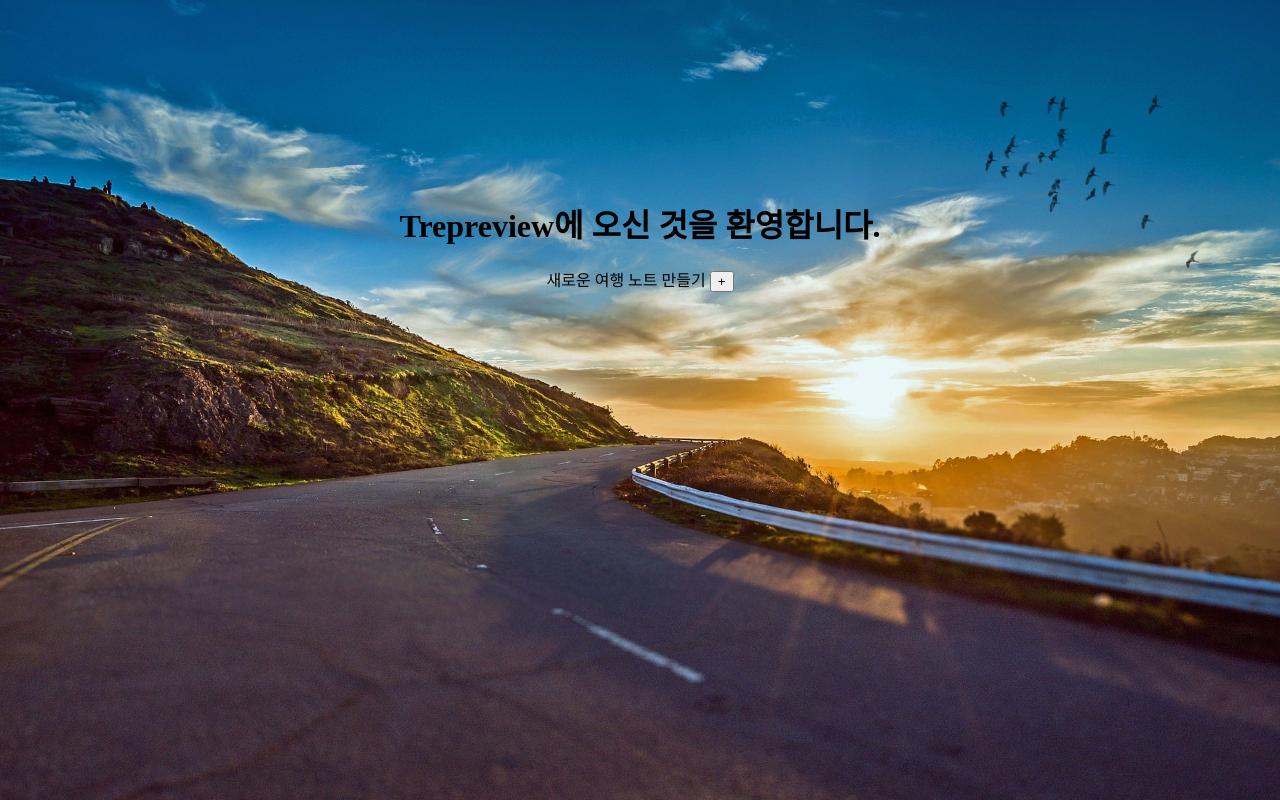
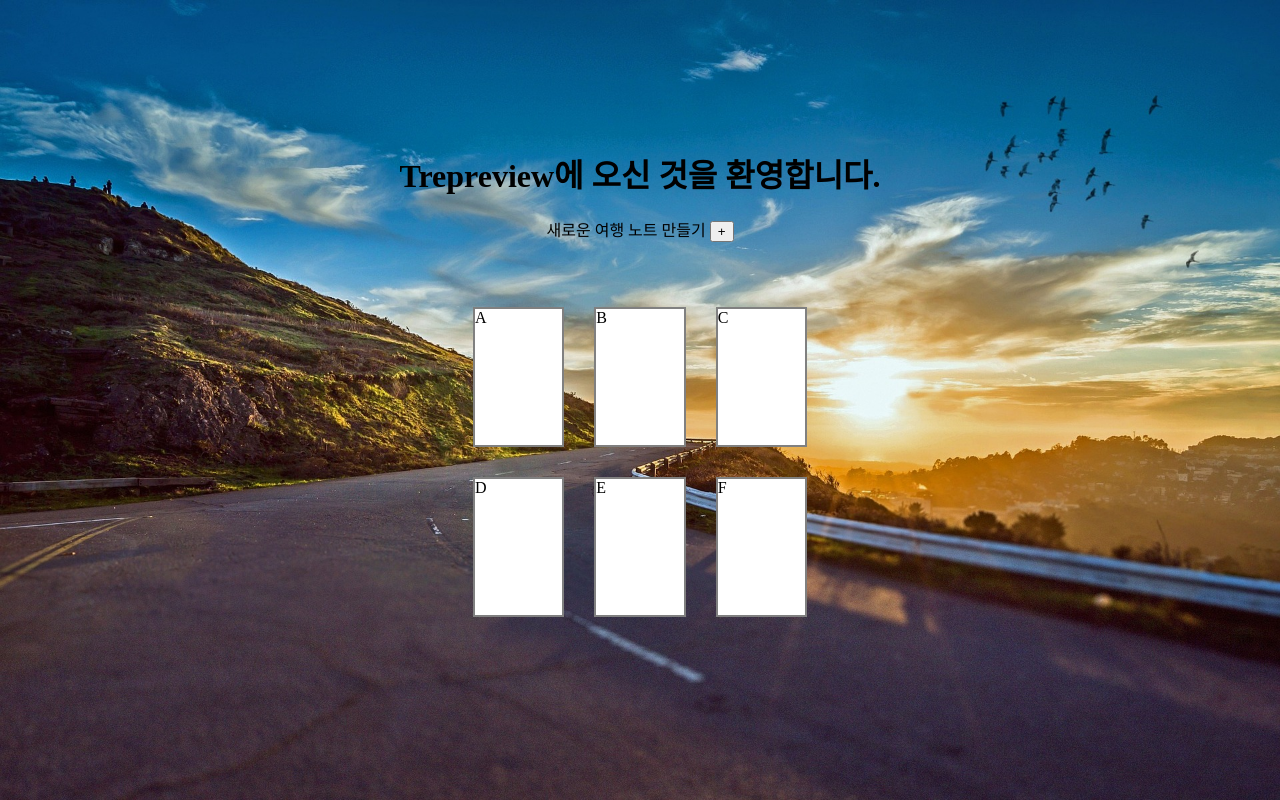
Before and after one commit to MPX2/24-1_SWProjcet, a plain HTML site: page index.html in a window 1280 px wide. Drawn offline with Linux system fonts and the light colour scheme.

Commit message:
24.03.25.

```diff
--- a/index.html
+++ b/index.html
@@ -7,14 +7,24 @@
 </head>
 </head>
 <body>
-  <h1 style="margin-top:200px;">Trepreview에 오신 것을 환영합니다.</h1>
+  <h1 style="margin-top:150px;">Trepreview에 오신 것을 환영합니다.</h1>
   <p align="center">새로운 여행 노트 만들기
   <button type="button" id="modalOpenButton">+</button>
   </p>
 
+  <div class="gridContainer">
+    <div class="item">A</div>
+    <div class="item">B</div>
+    <div class="item">C</div>
+    <div class="item">D</div>
+    <div class="item">E</div>
+    <div class="item">F</div>
+  </div>
+
   <div id="modalContainer" class="hidden">
     <div id="modalContent">
       <button id="modalCloseButton">◀</button>
+      <h3 id="legionSearchTitle">새로운 여정 추가</h3>
       <div id="modalCenterAlign">
         <h5 style="display: inline">지역 검색</h5>
         <input type="text" id="searchTable">
--- a/style-1.css
+++ b/style-1.css
@@ -1,6 +1,12 @@
+body {
+  -webkit-user-select:none;
+  -moz-user-select:none;
+  -ms-user-select:none;
+  user-select:none
+}
 #grid {
   display: grid;
-    grid-template-columns: 200px 1fr;
+  grid-template-columns: 200px 1fr 1fr;
 }
 #grid #legion {
   text-align: center;
@@ -11,9 +17,33 @@
   background-color: lightgray;
 }
 #grid #map{
+  z-index: 1;
   width: 100%;
   height: 100%;
+  position: relative;
 }
 html, body, div{
   height: 100%;
 }
+#grid #mainText {
+  height: 100%;
+  border-right: 3px gray solid;
+  background-color: lightgray;
+}
+#mainText.hidden {
+  /* display: none; */
+}
+#mainTextButton {
+  z-index: 2;
+  width: 15px;
+  height: 54px;
+  position: absolute;
+  top: 50%;
+  padding-left: 0px;
+  padding-right: 0px;
+}
+#mainInput {
+  margin-left: 1px;
+  width: 99%;
+  height: 99%;
+}
--- a/style-index.css
+++ b/style-index.css
@@ -4,6 +4,11 @@ h1{
 body{
   background-image: url('travel.jpg');
   background-size: 100%;
+  background-repeat: no-repeat;
+  -webkit-user-select:none;
+  -moz-user-select:none;
+  -ms-user-select:none;
+  user-select:none
 }
 #modalOpenButton, #modalCloseButton {
   cursor: pointer;
@@ -42,3 +47,19 @@ h1{
   width: 50%;
   height: 5%;
 }
+#legionSearchTitle{
+  text-align: center;
+}
+.gridContainer {
+  display: grid;
+  grid-template-columns: 1fr 1fr 1fr;
+  grid-template-rows: 170px 170px;
+  margin-left: 450px;
+  margin-right: 450px;
+  margin-top: 50px;
+}
+.gridContainer .item {
+  border: 2px solid gray;
+  background-color: white;
+  margin: 15px;
+}
```
Also changed, not shown: 1.html (+27 -12 lines), mapInfo.js (added, +7 -0 lines), point.png (added). Lines whose indentation alone changed are shown as unchanged.
